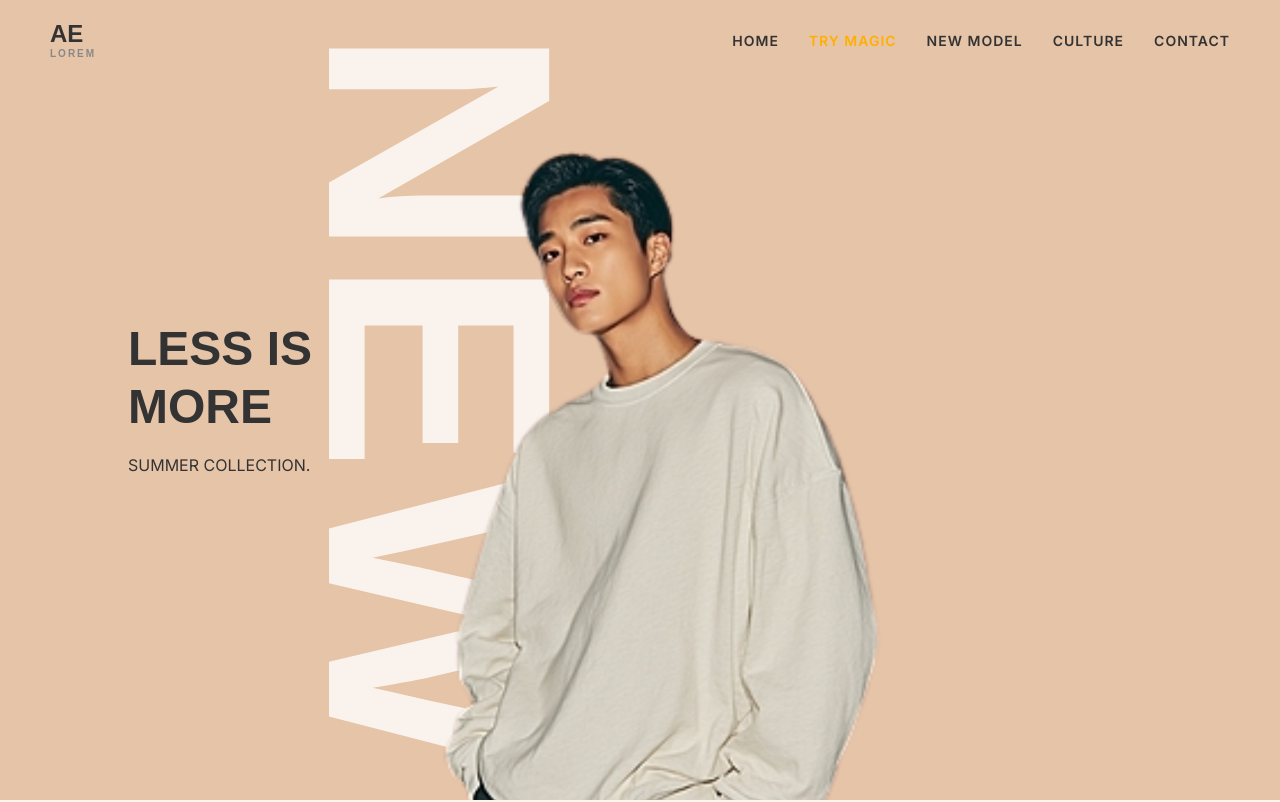
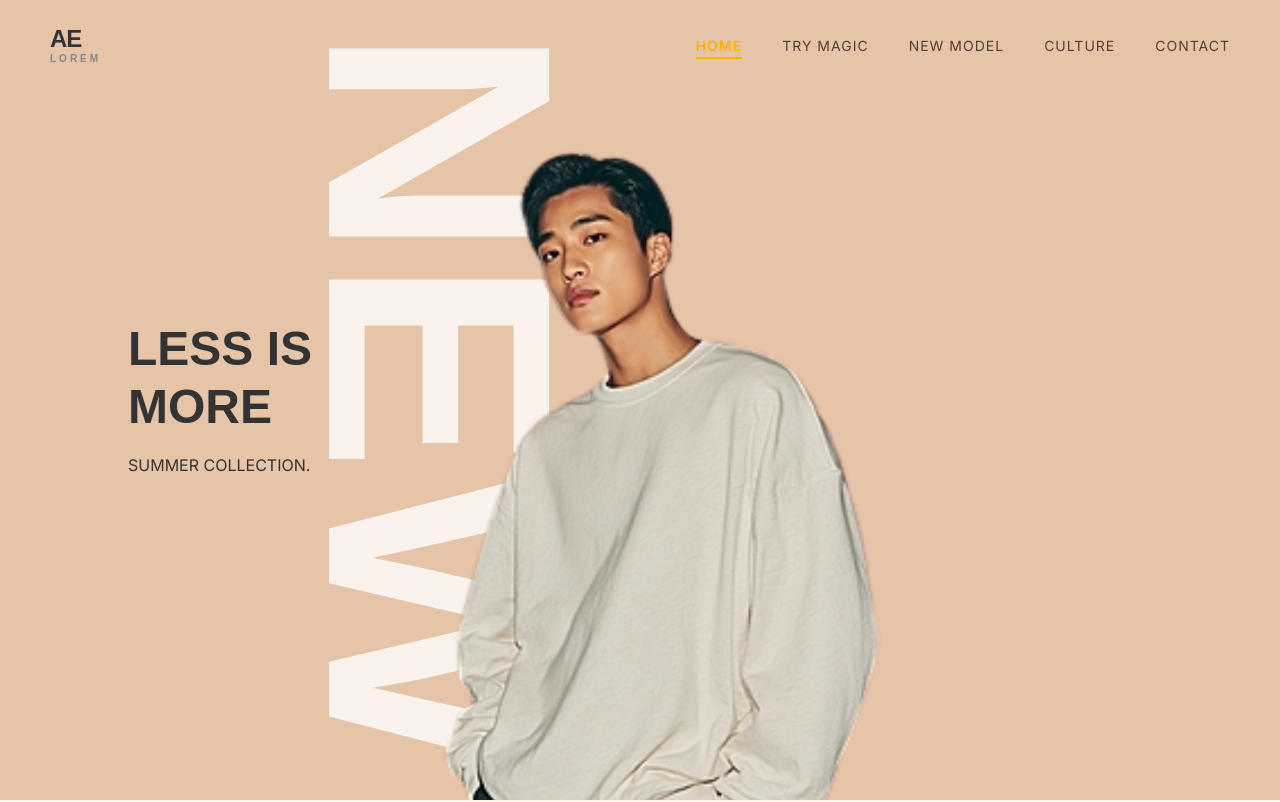
Before and after one commit to franskeith/Aestate, a plain HTML site: page home.html in a window 1280 px wide. Shown: the top 802 px of the page. Drawn offline with Linux system fonts and the light colour scheme; no server answers; a web font is replaced by a local one.

Commit message:
Navbar Modular And Animation Change

```diff
--- a/Modular Css/navbar.css
+++ b/Modular Css/navbar.css
@@ -0,0 +1,118 @@
+/* =========================================
+   NAVBAR.CSS - PREMIUM STYLE
+   ========================================= */
+
+/* 1. KUNCI SCROLLBAR (Wajib ada biar gak goyang) */
+html {
+    overflow-y: scroll;
+}
+
+/* 2. BASE NAVIGATION */
+nav {
+    position: fixed;
+    top: 0;
+    width: 100%;
+    padding: 25px 50px; /* Padding awal agak lega */
+    display: flex;
+    justify-content: space-between;
+    align-items: center;
+    z-index: 9999;
+
+    /* Animasi Transisi Super Smooth */
+    transition: all 0.5s cubic-bezier(0.4, 0, 0.2, 1);
+
+    /* Animasi Masuk (Entrance) */
+    animation: slideDown 1s ease-out forwards;
+}
+
+/* 3. STATE SAAT DI-SCROLL (Glassmorphism) */
+nav.scrolled {
+    padding: 15px 50px; /* Mengecil jadi compact */
+    background: rgba(255, 246, 233, 0.7); /* Lebih transparan */
+    backdrop-filter: blur(15px); /* Blur makin kuat */
+    -webkit-backdrop-filter: blur(15px);
+    box-shadow: 0 10px 30px rgba(0, 0, 0, 0.05); /* Bayangan halus */
+    border-bottom: 1px solid rgba(255, 255, 255, 0.3); /* Garis batas tipis */
+}
+
+/* 4. LOGO STYLING */
+.logo h1 {
+    font-family: 'Days One', sans-serif;
+    font-size: 24px;
+    color: #333;
+    letter-spacing: -1px;
+    cursor: pointer;
+    transition: transform 0.3s ease;
+}
+
+/* Efek Logo pas dihover */
+.logo:hover h1 {
+    transform: scale(1.05); /* Gede dikit */
+}
+
+.logo span {
+    display: block;
+    font-size: 10px;
+    letter-spacing: 3px;
+    color: #888;
+    text-transform: uppercase;
+}
+
+/* 5. NAVIGATION LINKS (The Magic Part) */
+.nav-links {
+    list-style: none;
+    display: flex;
+    gap: 40px;
+}
+
+.nav-links a {
+    text-decoration: none;
+    color: #523F37;
+    font-weight: 500;
+    font-size: 14px;
+    letter-spacing: 1px;
+    position: relative; /* Penting buat garis bawah */
+    padding-bottom: 5px;
+    transition: color 0.3s ease;
+}
+
+/* Garis Bawah Ajaib (Garis muncul dari kiri ke kanan) */
+.nav-links a::after {
+    content: '';
+    position: absolute;
+    width: 0;
+    height: 2px;
+    bottom: 0;
+    left: 0;
+    background-color: #FFAF02; /* Warna Aksen */
+    transition: width 0.3s ease-in-out;
+}
+
+.nav-links a:hover {
+    color: #FFAF02;
+}
+
+.nav-links a:hover::after {
+    width: 100%; /* Garis memanjang */
+}
+
+/* State Active (Halaman yang lagi dibuka) */
+.nav-links .active {
+    color: #FFAF02;
+    font-weight: 700;
+}
+.nav-links .active::after {
+    width: 100%; /* Garis stay */
+}
+
+/* 6. KEYFRAMES ANIMATION */
+@keyframes slideDown {
+    from {
+        transform: translateY(-100%); /* Mulai dari atas layar */
+        opacity: 0;
+    }
+    to {
+        transform: translateY(0);
+        opacity: 1;
+    }
+}
--- /dev/null
+++ b/Modular Css/navbar.js
@@ -0,0 +1,30 @@
+document.addEventListener('DOMContentLoaded', () => {
+    const navbar = document.querySelector('nav');
+
+    // Logic Scroll Effect
+    window.addEventListener('scroll', () => {
+        if (window.scrollY > 20) { // Lebih sensitif (20px aja udah berubah)
+            navbar.classList.add('scrolled');
+        } else {
+            navbar.classList.remove('scrolled');
+        }
+    });
+
+    // Optional: Highlight Menu Otomatis
+    // Biar navbar tau dia lagi di halaman mana dan nambahin class 'active' sendiri
+    const currentPath = window.location.pathname.split("/").pop();
+    const navLinks = document.querySelectorAll('.nav-links a');
+
+    navLinks.forEach(link => {
+        // Hapus active lama
+        link.classList.remove('active');
+
+        // Ambil href dari link (misal: index.html)
+        const href = link.getAttribute('href');
+
+        // Cek kecocokan
+        if (href === currentPath || (currentPath === '' && href === 'index.html')) {
+            link.classList.add('active');
+        }
+    });
+});
--- a/home.html
+++ b/home.html
@@ -5,10 +5,12 @@
     <meta name="viewport" content="width=device-width, initial-scale=1.0">
     <title>AESTATE - Capsule Wardrobe</title>
     <link href="https://fonts.googleapis.com/css2?family=Days+One&family=Inter:wght@300;400;600&display=swap" rel="stylesheet">
+
+    <link rel="stylesheet" href="Modular Css/navbar.css">
     <link rel="stylesheet" href="style.css">
 </head>
 <body>
-
+<script src="Modular Css/navbar.js"></script>
 
     <nav id="navbar">
         <div class="logo">
--- a/magic-style.css
+++ b/magic-style.css
@@ -32,34 +32,6 @@ body {
 
 /* --- NAVBAR (Copy Style Dasar) --- */
 /* --- NAVBAR (UPDATED BIAR KONSISTEN SAMA HOME) --- */
-nav {
-    position: fixed;
-    top: 0;
-    width: 100%;
-    padding: 20px 50px;
-    display: flex;
-    justify-content: space-between;
-    align-items: center;
-    /* Awalnya Transparan */
-    background: transparent;
-    z-index: 1000;
-    transition: all 0.4s ease;
-}
-
-/* Pas di-Scroll (Class ini nanti ditembak pake JS) */
-nav.scrolled {
-    background: rgba(255, 246, 233, 0.85); /* Warna cream transparan */
-    backdrop-filter: blur(10px); /* Efek Kaca/Blur */
-    padding: 15px 50px; /* Mengecil dikit biar sleek */
-    box-shadow: 0 4px 30px rgba(82, 63, 55, 0.05);
-}
-
-.logo h1 { font-family: var(--font-head); font-size: 24px; color: #333; }
-.logo span { display: block; font-size: 10px; letter-spacing: 2px; color: #888; }
-.nav-links { list-style: none; display: flex; gap: 30px; }
-.nav-links a { text-decoration: none; color: #333; font-weight: 600; font-size: 14px; }
-.nav-links .active { color: #FFAF02; border-bottom: 2px solid #FFAF02; }
-
 /* --- MAIN CONTAINER --- */
 #magic-studio {
     display: flex;
--- a/style.css
+++ b/style.css
@@ -20,26 +20,6 @@ body {
     overflow-x: hidden;
 }
 
-/* NAVBAR */
-nav {
-    position: fixed;
-    top: 0; width: 100%; padding: 20px 50px;
-    display: flex; justify-content: space-between; align-items: center;
-    z-index: 1000; transition: all 0.4s ease;
-}
-
-nav.scrolled {
-    background: rgba(255, 246, 233, 0.8);
-    backdrop-filter: blur(10px);
-    padding: 15px 50px;
-    box-shadow: 0 4px 30px rgba(0, 0, 0, 0.1);
-}
-
-.logo h1 { font-family: var(--font-head); font-size: 24px; color: #333; }
-.logo span { display: block; font-size: 10px; letter-spacing: 2px; color: #888; }
-.nav-links { list-style: none; display: flex; gap: 30px; }
-.nav-links a { text-decoration: none; color: #333; font-weight: 600; font-size: 14px; letter-spacing: 1px; }
-.nav-links .highlight { color: var(--accent); }
 
 /* HERO SECTION */
 #hero { position: relative; width: 100%; height: 100vh; overflow: hidden; }
```
Also changed, not shown: try-magic.html (+3 -1 lines).
